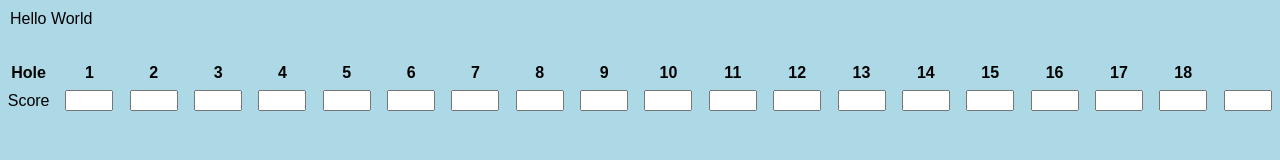
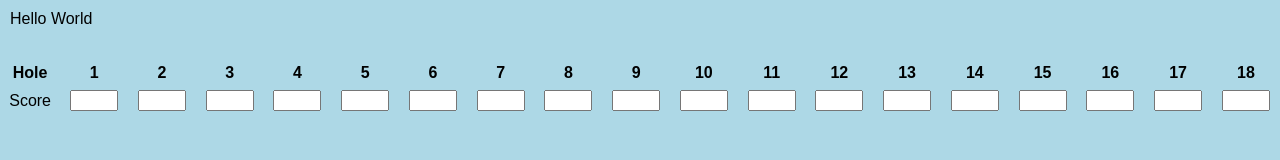
Before and after one commit to teastin65/match_Play, a website: page index.html in a window 1280 px wide. Drawn offline with Linux system fonts and the light colour scheme.

Commit message:
Remove extra input field

```diff
--- a/index.html
+++ b/index.html
@@ -83,7 +83,6 @@
       <td><input type="number" min="0" class="score-input"></td>
       <td><input type="number" min="0" class="score-input"></td>
       <td><input type="number" min="0" class="score-input"></td>
-      <td><input type="number" min="0" class="score-input"></td>
     </tr>
   </table>
 </body>
```
